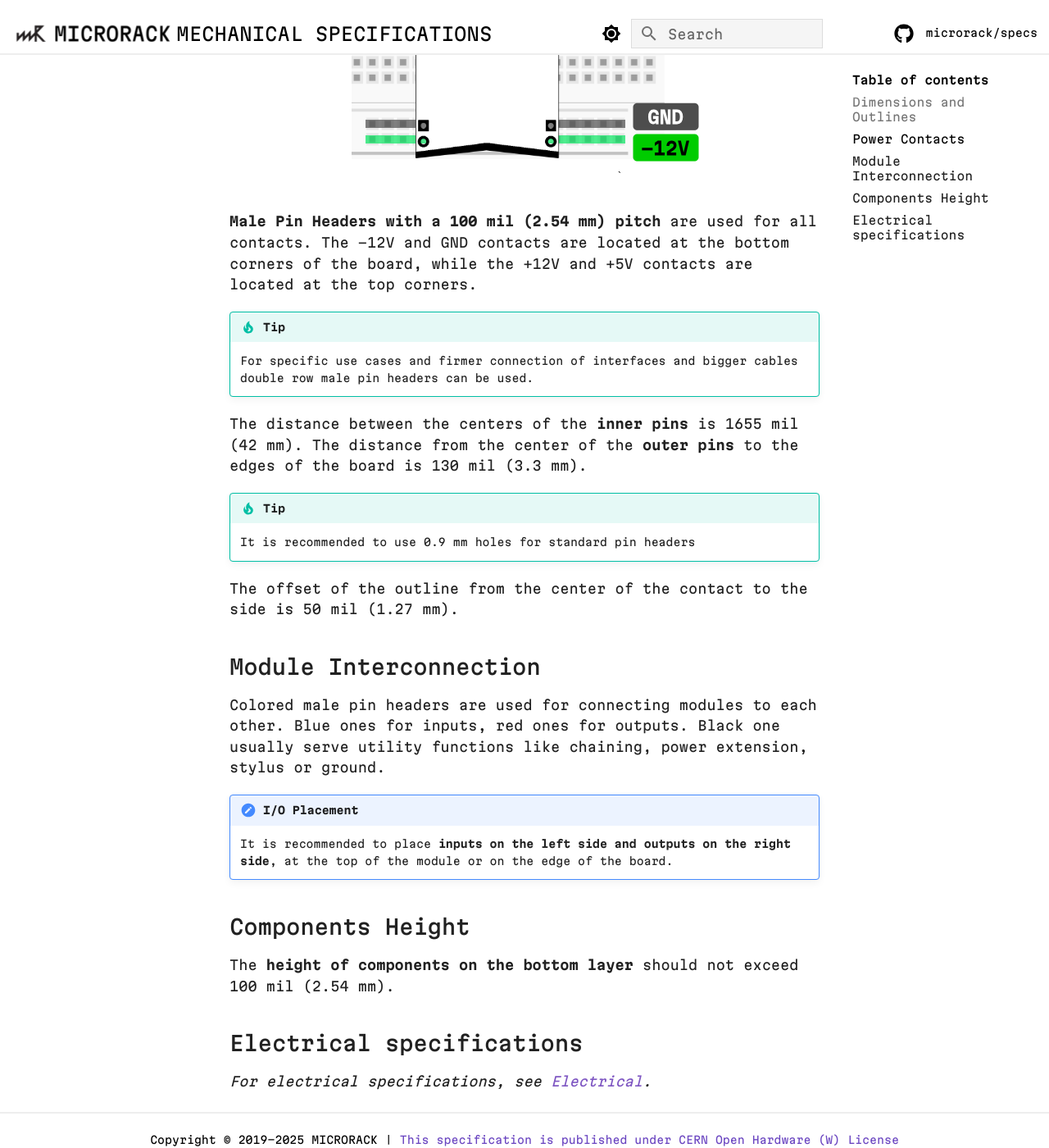
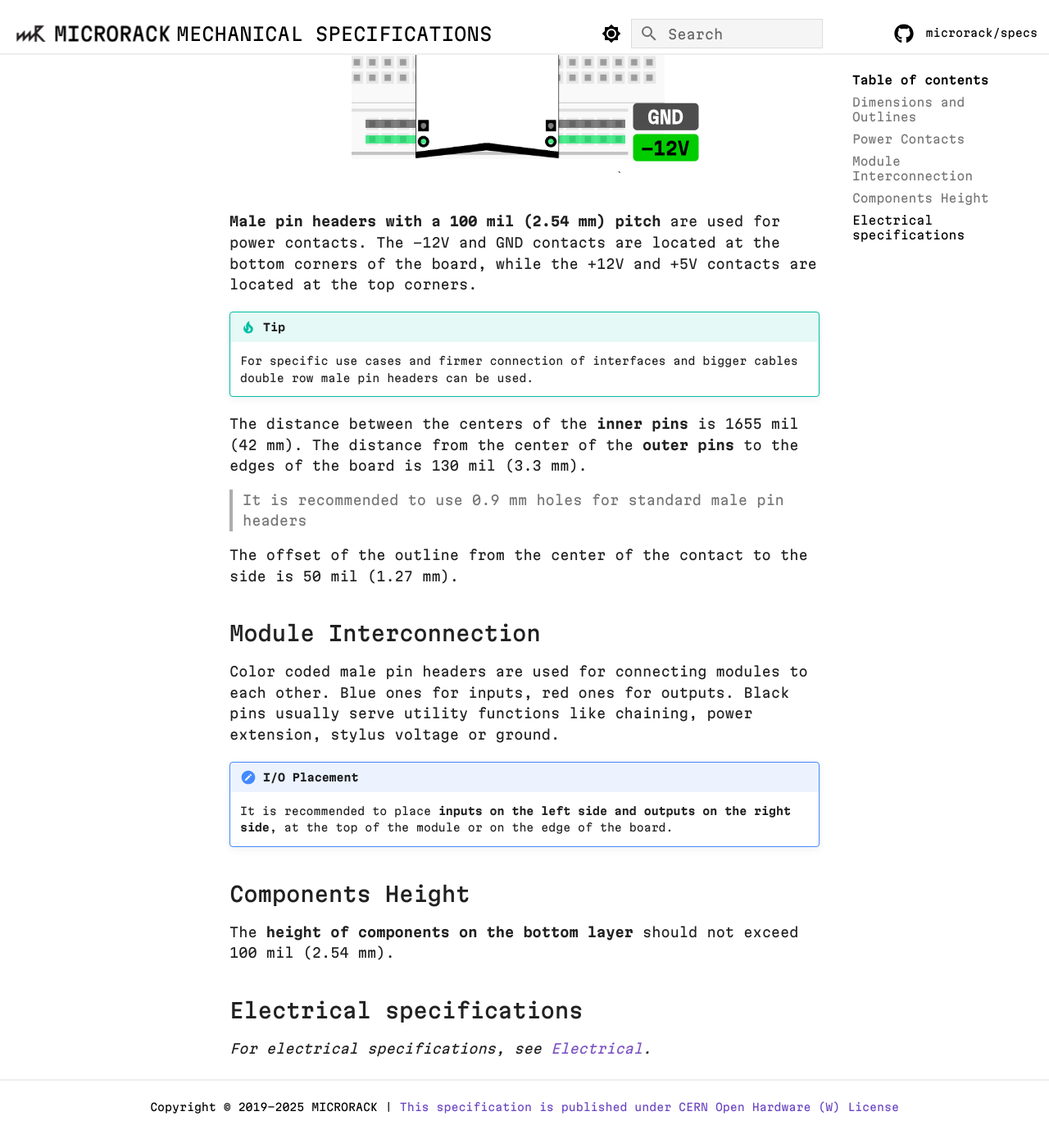
Before and after one commit to microrack/specs, an MkDocs documentation site: the page built from docs/specs/mechanical.md, in a window 1280 px wide and 1400 px high, scrolled down 1915 px. Shown: the whole window at 82% size. Built offline with MkDocs 1.6.1 and Material for MkDocs 9.7.7, drawn with Linux system fonts in a browser that asks for light colours; comment, search, counter and statistics services are not loaded; some of the changed text lies outside the part shown.

Commit message:
Sync markdown files from master

```diff
--- a/docs/specs/mechanical.md
+++ b/docs/specs/mechanical.md
@@ -10,15 +10,15 @@ To ensure compatibility between modules and accessories, all mechanical aspects
 
 The **height of the module is 2090 mil (53 mm)**. If the module has connectors on the top, it is allowed to increase the height by 400 mil (10 mm).
 
-The **Width of modules is not fixed.** To increment the module width use formula:
+The **width of modules is not fixed.** To increment the module width use formula:
 
 > (N+1) * 100 mil (2.54 mm)
 
-Where N is the number of 100 mil (2.54 mm) breadboard lines the module occupies.
+Where N+1 is the number of 100 mil (2.54 mm) breadboard lines the module occupies.
 
 !!! example "Example"
 
-    Module with a width of 6 lines will have a width of `6+1 * 100 = 700 mil (17.5 mm)`
+    Module with a width of 7 lines will have a width of `6+1 * 100 = 700 mil (17.5 mm)`
 
 To easily distinguish between top and bottom of the modules, a **symmetrical triangular cutout** is made at the bottom. Height or "depth" of cutout is 60 mil (1.52 mm).
 
@@ -28,7 +28,7 @@ Each module equipped with power contacts at the bottom layer of the board. There
 
 ![MICRORACK Voltage Layout](voltage-layout.png)
 
-**Male Pin Headers with a 100 mil (2.54 mm) pitch** are used for all contacts. The -12V and GND contacts are located at the bottom corners of the board, while the +12V and +5V contacts are located at the top corners.
+**Male pin headers with a 100 mil (2.54 mm) pitch** are used for power contacts. The -12V and GND contacts are located at the bottom corners of the board, while the +12V and +5V contacts are located at the top corners.
 
 !!! tip "Tip"
 
@@ -36,15 +36,13 @@ Each module equipped with power contacts at the bottom layer of the board. There
 
 The distance between the centers of the **inner pins** is 1655 mil (42 mm). The distance from the center of the **outer pins** to the edges of the board is 130 mil (3.3 mm).
 
-!!! tip "Tip"
-
-    It is recommended to use 0.9 mm holes for standard pin headers
+> It is recommended to use 0.9 mm holes for standard male pin headers
 
 The offset of the outline from the center of the contact to the side is 50 mil (1.27 mm).
 
 ## Module Interconnection
 
-Colored male pin headers are used for connecting modules to each other. Blue ones for inputs, red ones for outputs. Black one usually serve utility functions like chaining, power extension, stylus or ground.
+Color coded male pin headers are used for connecting modules to each other. Blue ones for inputs, red ones for outputs. Black pins usually serve utility functions like chaining, power extension, stylus voltage or ground.
 
 !!! note "I/O Placement"
 
```
Also changed, not shown: docs/specs/electrical.md (+1 -1 lines).
